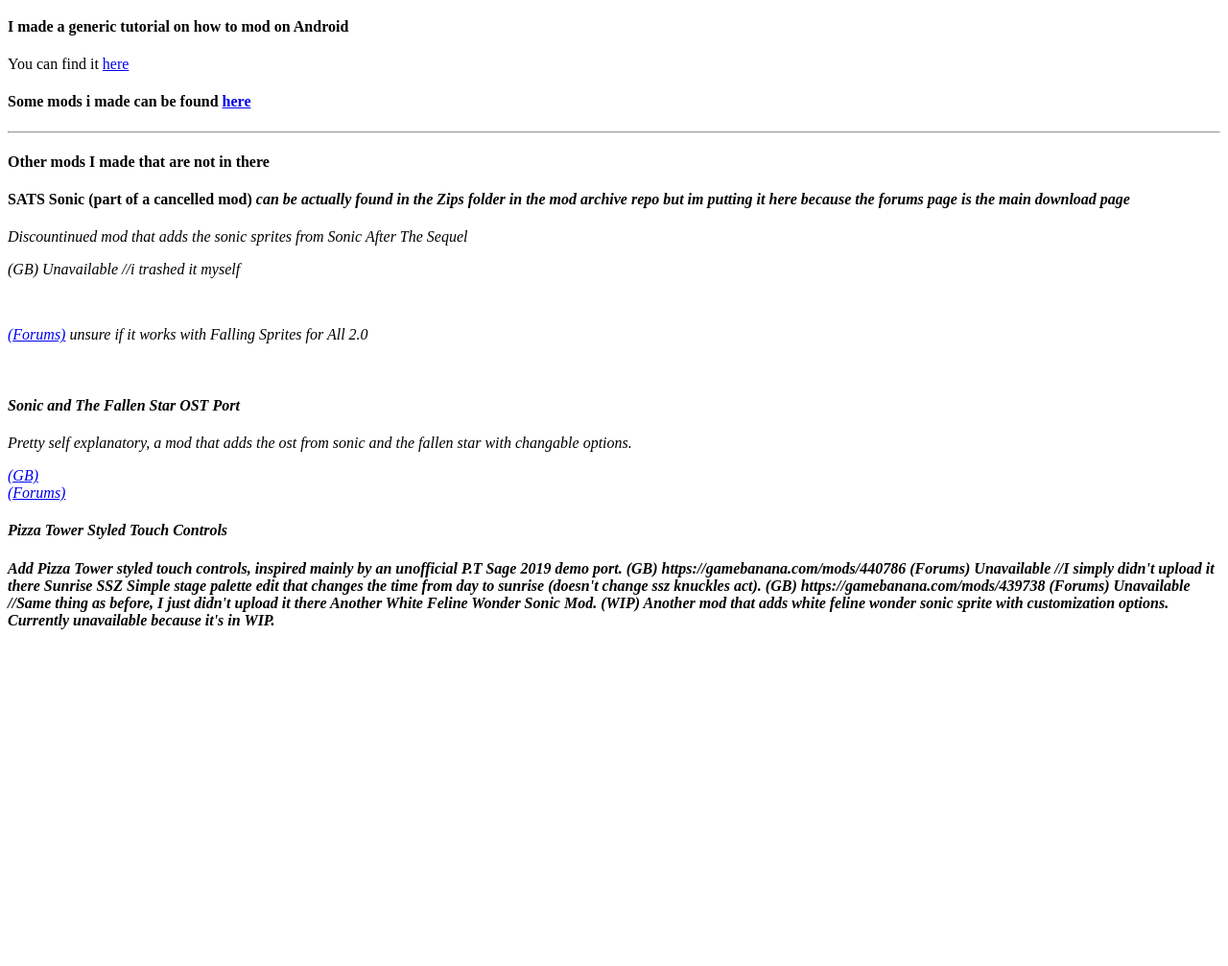
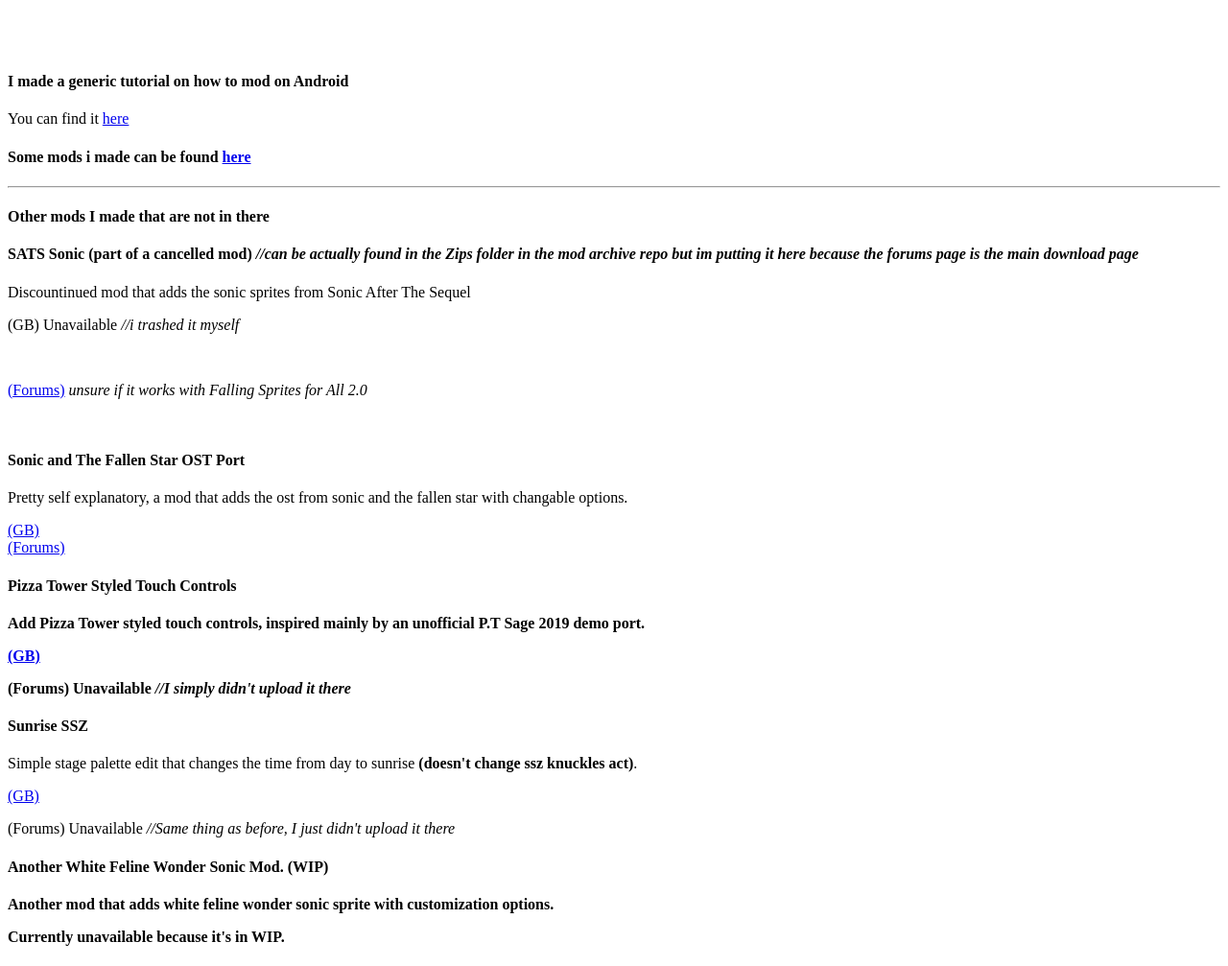
Before and after one commit to Hexfalc/HexFalc.github.io, a plain HTML site: page s3air/index.html in a window 1280 px wide. Shown: the part 61-1068 px from the top of the page at 96% size. Before the commit the page ends 800 px from the top, so only its background shows below. Drawn offline with Linux system fonts and the light colour scheme.

Commit message:
Update index.html

```diff
--- a/s3air/index.html
+++ b/s3air/index.html
@@ -4,8 +4,9 @@
 
 <body>
 
-<h1>HexFalc Sonic 3 AIR Mods and Other Misc Stuff</h1>
+<h1>HexFalc Sonic 3 AIR Mods and Other Misc Stuff</h1> <br>
 
+<br>
 <h4>I made a generic tutorial on how to mod on Android</h4>
 
 <p>You can find it <a href="https://gamebanana.com/tuts/15964">here</a></p>
@@ -14,12 +15,11 @@
 <hr>
 <h4>Other mods I made that are not in there</h4>
 
-<h4>SATS Sonic (part of a cancelled mod) <i>can be actually found in the Zips folder in the mod archive repo but im putting it here because the forums page is the main download page<i
-/i></h4>
+<h4>SATS Sonic (part of a cancelled mod) <i>//can be actually found in the Zips folder in the mod archive repo but im putting it here because the forums page is the main download page</i></h4>
 
 <p>Discountinued mod that adds the sonic sprites from Sonic After The Sequel<p>
 
-<p>(GB) Unavailable //i trashed it myself</p> <br>
+<p>(GB) Unavailable <i>//i trashed it myself</i></p> <br>
 <p><a href="https://sonic3air.boards.net/thread/85/discontinued-sonic-after-sequel?page=1#scrollTo=406">(Forums)</a> <i>unsure if it works with Falling Sprites for All 2.0</i></p><br>
 
 <h4>Sonic and The Fallen Star OST Port</h4>
@@ -31,25 +31,25 @@
 
 <h4>Pizza Tower Styled Touch Controls<h4>
 
-Add Pizza Tower styled touch controls, inspired mainly by an unofficial P.T Sage 2019 demo port.
+<p>Add Pizza Tower styled touch controls, inspired mainly by an unofficial P.T Sage 2019 demo port.<p>
 
-(GB) https://gamebanana.com/mods/440786
+<a href="https://gamebanana.com/mods/440786">(GB)</a>
 
-(Forums) Unavailable //I simply didn't upload it there
+<p>(Forums) Unavailable <i>//I simply didn't upload it there</i></p>
 
-Sunrise SSZ
+<h4>Sunrise SSZ</h4>
 
-Simple stage palette edit that changes the time from day to sunrise (doesn't change ssz knuckles act).
+<p>Simple stage palette edit that changes the time from day to sunrise <strong>(doesn't change ssz knuckles act)</strong>.</p>
 
-(GB) https://gamebanana.com/mods/439738
+<a href="https://gamebanana.com/mods/439738">(GB)</a>
 
-(Forums) Unavailable //Same thing as before, I just didn't upload it there
+<p>(Forums) Unavailable <i>//Same thing as before, I just didn't upload it there</i><p>
 
-Another White Feline Wonder Sonic Mod. (WIP)
+<h4>Another White Feline Wonder Sonic Mod. (WIP)<h4>
 
-Another mod that adds white feline wonder sonic sprite with customization options.
+<p>Another mod that adds white feline wonder sonic sprite with customization options.</p>
 
-Currently unavailable because it's in WIP.
+<p><strong>Currently unavailable because it's in WIP.<strong></p>
 
 </body>
 </html>
```
